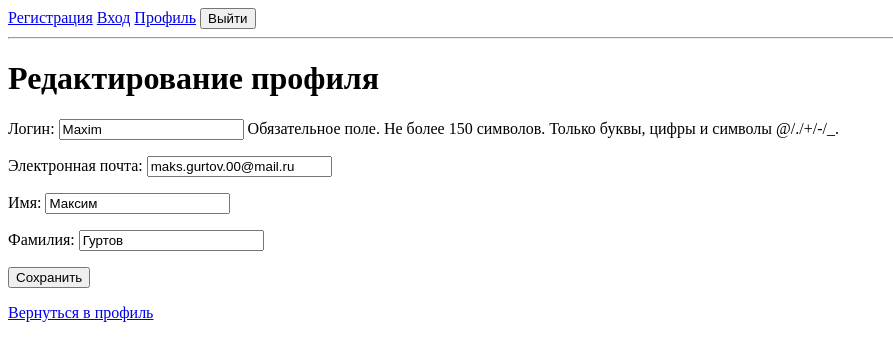
After one commit to PaneledMaxim/calories_calc, a Django app: page /profile/edit/ in a window 1280 px wide. The commit adds this page. Shown: the top 361 px of the page, without its empty margins (0-893 px from the left). Run offline with Django 4.2, Linux system fonts and the light colour scheme; a user stored in the database is signed in.

Commit message:
добавлено редактирование профиля и навигация

```diff
--- a/accounts/forms.py
+++ b/accounts/forms.py
@@ -1,3 +1,4 @@
+from django import forms
 from django.contrib.auth import get_user_model
 from django.contrib.auth.forms import UserCreationForm
 from django.utils.translation import gettext_lazy as _
@@ -36,3 +37,15 @@ class CustomUserCreationForm(UserCreationForm):
             "Пароль не должен быть слишком простым и состоять только из цифр."
         )
         self.fields["password2"].help_text = _("Введите тот же пароль еще раз для проверки.")
+
+
+class CustomUserChangeForm(forms.ModelForm):
+    class Meta:
+        model = User
+        fields = ("username", "email", "first_name", "last_name")
+        labels = {
+            "username": _("Логин"),
+            "email": _("Электронная почта"),
+            "first_name": _("Имя"),
+            "last_name": _("Фамилия"),
+        }
--- /dev/null
+++ b/accounts/templates/accounts/edit_profile.html
@@ -0,0 +1,13 @@
+{% extends "base.html" %}
+
+{% block content %}
+    <h1>Редактирование профиля</h1>
+
+    <form method="post">
+        {% csrf_token %}
+        {{ form.as_p }}
+        <button type="submit">Сохранить</button>
+    </form>
+
+    <p><a href="{% url 'accounts:profile' %}">Вернуться в профиль</a></p>
+{% endblock %}
--- a/accounts/templates/accounts/profile.html
+++ b/accounts/templates/accounts/profile.html
@@ -7,4 +7,6 @@
     <p>Email: {{ request.user.email|default:"Не указан" }}</p>
     <p>Имя: {{ request.user.first_name|default:"Не указано" }}</p>
     <p>Фамилия: {{ request.user.last_name|default:"Не указана" }}</p>
+
+    <p><a href="{% url 'accounts:edit_profile' %}">Редактировать профиль</a></p>
 {% endblock %}
--- a/accounts/urls.py
+++ b/accounts/urls.py
@@ -1,7 +1,7 @@
 from django.contrib.auth.views import LoginView, LogoutView
 from django.urls import path
 
-from .views import profile_view, register_view
+from .views import edit_profile_view, profile_view, register_view
 
 app_name = "accounts"
 
@@ -10,4 +10,5 @@ urlpatterns = [
     path("login/", LoginView.as_view(template_name="accounts/login.html"), name="login"),
     path("logout/", LogoutView.as_view(), name="logout"),
     path("profile/", profile_view, name="profile"),
+    path("profile/edit/", edit_profile_view, name="edit_profile"),
 ]
--- a/accounts/views.py
+++ b/accounts/views.py
@@ -2,7 +2,7 @@ from django.contrib.auth import login
 from django.contrib.auth.decorators import login_required
 from django.shortcuts import redirect, render
 
-from .forms import CustomUserCreationForm
+from .forms import CustomUserChangeForm, CustomUserCreationForm
 
 
 def register_view(request):
@@ -24,3 +24,16 @@ def register_view(request):
 @login_required
 def profile_view(request):
     return render(request, "accounts/profile.html")
+
+
+@login_required
+def edit_profile_view(request):
+    if request.method == "POST":
+        form = CustomUserChangeForm(request.POST, instance=request.user)
+        if form.is_valid():
+            form.save()
+            return redirect("accounts:profile")
+    else:
+        form = CustomUserChangeForm(instance=request.user)
+
+    return render(request, "accounts/edit_profile.html", {"form": form})
```
Also changed, not shown: db.sqlite3.
